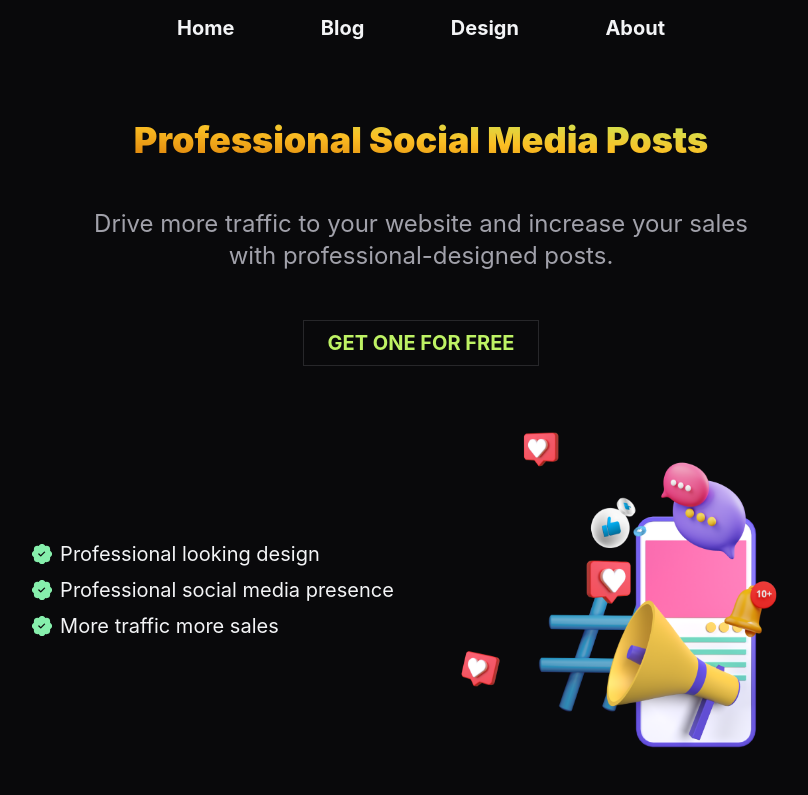
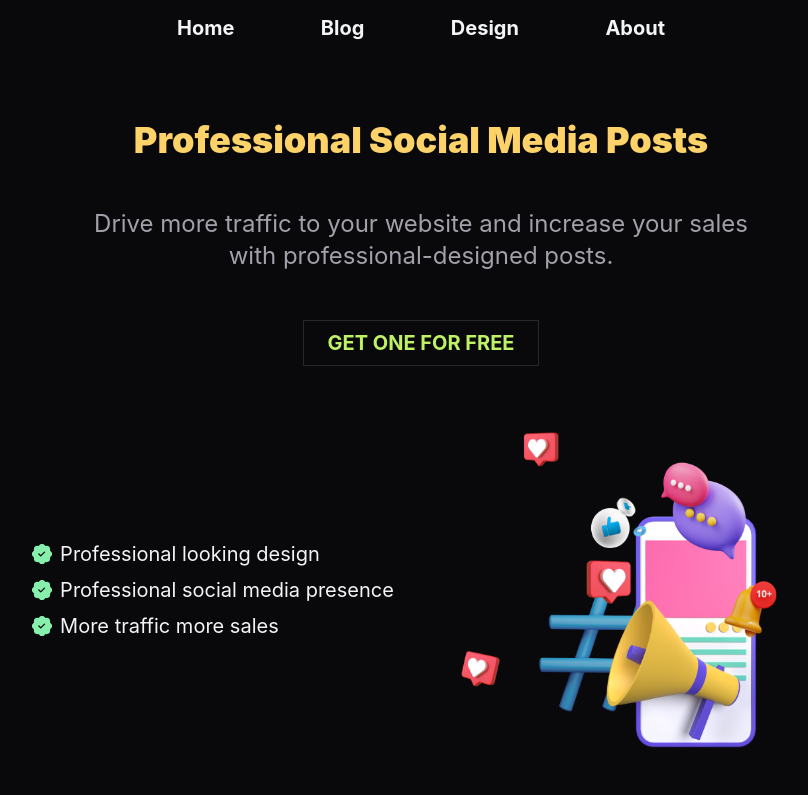
Before and after one commit to Ali-Hussein-dev/Ali-Hussein-dev, a Next.js app: page /Design in a window 1280 px wide. Shown: the top 795 px of the page, without its empty margins (219-1027 px from the left). Built offline with nearby package versions, Linux system fonts and the light colour scheme; what tailwind-custom-utilities, tailwindcss-highlights would draw is missing.

Commit message:
style: replace with new primary color

```diff
--- a/app/Blog/page.tsx
+++ b/app/Blog/page.tsx
@@ -37,7 +37,7 @@ const Blog: React.FC = () => (
                   >
                     {o.description}
                   </Text>
-                  <span className="flex items-center text-base tracking-tight text-primary-200/40 gap-x-2">
+                  <span className="flex items-center text-base tracking-tight text-theme-secondary gap-x-2">
                     <BiCalendar /> {o.pub}
                   </span>
                 </div>
--- a/app/Design/page.tsx
+++ b/app/Design/page.tsx
@@ -100,9 +100,9 @@ const Design = () => {
   return (
     <>
       <section id="Design" className="layout animate-in">
-        <div className="mb-8 flex-col flex px-6 pt-6 gap-y-8 text-primary-50 mx-auto">
+        <div className="mb-8 flex-col flex px-6 pt-6 gap-y-8 text-theme-primary mx-auto">
           <div className="py-4 sm:px-12 px-1 highlight highlight-zinc-900 highlight-variant-5 highlight-spread-lg">
-            <h2 className="md:text-4xl text-2xl font-black text-center gradientText">
+            <h2 className="md:text-4xl text-2xl font-black text-center text-theme-primary">
               Professional Social Media Posts
             </h2>
           </div>
--- a/src/components/Header.tsx
+++ b/src/components/Header.tsx
@@ -47,7 +47,6 @@ export const Header: React.FC = () => {
         )}
       >
         {/* -------------------------------------------------------------menu row for desktop */}
-        {/* bg-gradient-to-br from-primary-500 via-primary-600 to-primary-800 */}
         <div
           className={clsx(
             'hidden sm:block w-full text-xl font-semibold max-w-5xl py-2 rounded-3xl',
--- a/src/components/Hero.tsx
+++ b/src/components/Hero.tsx
@@ -8,7 +8,7 @@ export const Hero = () => {
         <div className="flex-col-center prose h-[95svh]">
           <div className="mx-auto flex-col-center">
             <h1 className="mb-4 text-4xl font-custom md:text-5xl lg:text-6xl  text-center font-black">
-              <span className="gradientText block">UX Driven</span>
+              <span className="text-theme-primary block">UX Driven</span>
               <span className="bg-gradient-to-b from-white to-white/70 bg-clip-text text-transparent">
                 Product Engineer
               </span>
--- a/src/components/Toolbox.tsx
+++ b/src/components/Toolbox.tsx
@@ -55,7 +55,7 @@ const Tech = ({
   return (
     <div className="p-4 pt-8 rounded-lg bg-gradient-to-b from-zinc-900 via-zinc-900/20 to-transparent">
       <div className="flex-row-start gap-x-2">
-        <Icon className="text-primary-600 mb-1" size="20" />
+        <Icon className="text-theme-primary mb-1" size="20" />
         <div className="pb-1 mb-1 max-w-fit ">
           <h3 className="font-semibold leading-4 tracking-tighter text-zinc-200">
             {title}
--- a/src/components/border-gradient-container.tsx
+++ b/src/components/border-gradient-container.tsx
@@ -8,8 +8,8 @@ export const BorderGradientContainer = ({
     <div
       style={
         {
-          '--dark-primary': '9 9 11',
-          '--light-primary': '251 191 36',
+          '--dark-primary': '9 9 11', // zinc color
+          '--light-primary': '252 210 105',
 
           '--bg-color':
             'linear-gradient(rgb(var(--dark-primary)), rgb(var(--dark-primary)))',
--- a/src/components/project-card-2.tsx
+++ b/src/components/project-card-2.tsx
@@ -52,11 +52,11 @@ export const ProjectCard: React.FC<{
           {name}
         </h3> */}
         <p className="text-zinc-400 text-base">{description}</p>
-        <div className="flex-row-start flex-wrap gap-1 pt-5 pb-3">
+        <div className="flex-row-start flex-wrap gap-2 pt-5 pb-3">
           {stack.split(' ').map((s) => (
             <span
               key={s}
-              className="text-sm text-zinc-100 bg-yellow-600 rounded-sm px-2 py-[2px]"
+              className="text-sm text-theme-secondary border-theme-secondary/30 border rounded px-2 py-[2px]"
             >
               {s}
             </span>
--- a/src/css/global.css
+++ b/src/css/global.css
@@ -33,7 +33,7 @@
     @apply py-6 mx-auto max-w-4xl px-2 w-full;
   }
   .gradientText {
-    @apply bg-gradient-to-tr from-primary-600 via-primary-400 to-lime-300 bg-clip-text text-transparent;
+    @apply text-theme-primary;
   }
   .primary-btn {
     @apply duration-300 px-6 py-2 rounded-xl font-bold mx-auto uppercase bg-zinc-950;
@@ -77,7 +77,10 @@
     transform: translateY(0);
   }
 }
-
+.a {
+  color: rgb(252, 210, 105);
+  background: rgb(229, 220, 180);
+}
 .spin {
   animation: spin 5s linear infinite;
 }
```
